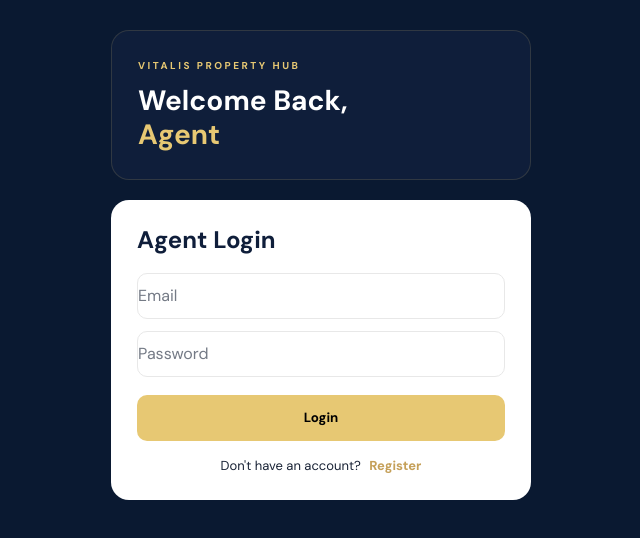
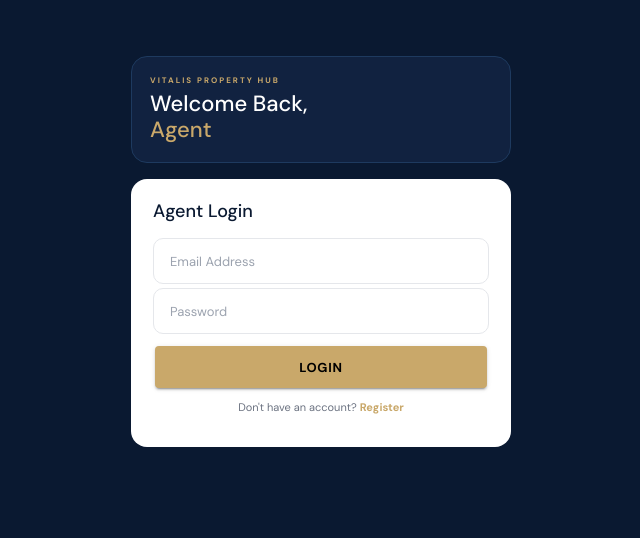
Before and after one commit to vitalisjustus82-dot/vitalis_property_hub, a React (Vite) app: page /agent/login in a window 1280 px wide. Shown: the top 538 px of the page, without its empty margins (319-959 px from the left). Built offline with nearby package versions, Linux system fonts and the light colour scheme; no server answers.

Commit message:
fix login autofill small placeholder and wrong email password errors

```diff
--- a/src/pages/AgentLogin.tsx
+++ b/src/pages/AgentLogin.tsx
@@ -1,85 +1,112 @@
-import { IonPage, IonContent, IonInput } from '@ionic/react';
-import { Link, useHistory } from 'react-router-dom';
-import { useState } from 'react';
+import React, { useState, useEffect } from 'react';
+import { IonPage, IonContent, IonInput, IonButton } from '@ionic/react';
+import { createClient } from '@supabase/supabase-js';
 
-const AgentLogin = () => {
-  const history = useHistory();
-  const [loading, setLoading] = useState(false);
+const supabase = createClient(
+  'https://yqegkmiqxlcgbkihxzdn.supabase.co',
+  'eyJhbGciOiJIUzI1NiIsInR5cCI6IkpXVCJ9.eyJpc3MiOiJzdXBhYmFzZSIsInJlZiI6InlxZWdrbWlxeGxjZ2JraWh4emRuIiwicm9sZSI6ImFub24iLCJpYXQiOjE3NTgzNDE4MTgsImV4cCI6MjA3MzkxNzgxOH0.Qs1K3VX3KXaQwQy2b3cQ1x2y3z1x' // REPLACE with your real anon key from supabase.ts
+);
+
+const AgentLogin: React.FC = () => {
   const [email, setEmail] = useState('');
   const [password, setPassword] = useState('');
+  const [emailError, setEmailError] = useState('');
+  const [passError, setPassError] = useState('');
+  const [loading, setLoading] = useState(false);
+
+  useEffect(() => {
+    // kill chrome autofill
+    setTimeout(() => { setEmail(''); setPassword(''); }, 100);
+  }, []);
 
   const handleLogin = async () => {
-    if (!email || !password) {
-      alert('Please enter email and password');
-      return;
+    setEmailError(''); setPassError('');
+    if (!email) { setEmailError('Enter your email'); return; }
+    if (!password) { setPassError('Enter your password'); return; }
+
+    setLoading(true);
+    // 1. Check if email exists in agents table
+    const { data: agent } = await supabase.from('agents').select('email').eq('email', email).single();
+
+    if (!agent) {
+      setEmailError('Wrong email - account not found');
+      setLoading(false); return;
     }
 
-    setLoading(true);
-    try {
-      const saved = localStorage.getItem('agent');
+    // 2. Try supabase auth login
+    const { error } = await supabase.auth.signInWithPassword({ email, password });
+    if (error) {
+      setPassError('Wrong password');
+      setLoading(false); return;
+    }
 
-      if (!saved) {
-        alert('No account found. Please register first!');
-        history.push('/agent/register');
-        return;
-      }
+    alert('Login successful!');
+    setLoading(false);
+    // window.location.href = '/agent/dashboard';
+  };
 
-      const agent = JSON.parse(saved);
-
-      // CHECK EMAIL
-      if (agent.email.toLowerCase().trim() !== email.toLowerCase().trim()) {
-        alert('Wrong email! Account not found.');
-        return;
-      }
-
-      // CHECK PASSWORD
-      if (agent.password !== password) {
-        alert('Wrong password! Please try again.');
-        return;
-      }
-
-      // CORRECT - LOGIN SUCCESS
-      localStorage.setItem('isAgentLoggedIn', 'true');
-      localStorage.setItem('currentAgent', JSON.stringify(agent));
-      alert(`Welcome back ${agent.fullName}!`);
-      history.push('/agent/dashboard');
-
-    } catch (error: any) {
-      alert('Login failed: ' + error.message);
-    } finally {
-      setLoading(false);
-    }
-  };
+  const inputStyle = (hasError: boolean) => ({
+    border: hasError ? '1.5px solid #ef4444' : '1px solid #e5e7eb',
+    borderRadius: '10px',
+    '--padding-start': '16px',
+    '--padding-end': '12px',
+    '--padding-top': '13px',
+    '--padding-bottom': '13px',
+    '--placeholder-color': '#9ca3af',
+    '--placeholder-opacity': '1',
+    fontSize: '13px',
+    background: hasError ? '#fef2f2' : 'white',
+    marginBottom: '4px'
+  } as any);
 
   return (
     <IonPage>
-      <IonContent fullscreen style={{ '--background': '#0A1931' } as any}>
-        <div style={{ minHeight: '100vh', background: '#0A1931', display: 'flex', justifyContent: 'center', padding: '30px 16px 80px 16px' }}>
-          <div style={{ width: '100%', maxWidth: '420px', display: 'flex', flexDirection: 'column', gap: '20px' }}>
+      <IonContent style={{ '--background': '#0a1931' } as any} className="ion-padding">
+        <div style={{ maxWidth: '380px', margin: '40px auto' }}>
+          <div style={{ background: '#112240', border: '1px solid #1e3a5f', padding: '18px', borderRadius: '16px', marginBottom: '16px' }}>
+            <p style={{ color: '#c9a86a', fontSize: '8px', letterSpacing: '2px', margin: 0, fontWeight: 700 }}>VITALIS PROPERTY HUB</p>
+            <h2 style={{ color: 'white', margin: '6px 0 0 0', fontSize: '22px' }}>Welcome Back,<br/><span style={{ color: '#c9a86a' }}>Agent</span></h2>
+          </div>
 
-            <div style={{ background: '#0F1E3A', borderRadius: '18px', padding: '28px 26px', border: '1px solid rgba(231,200,115,0.15)' }}>
-              <div style={{ color: '#E7C873', letterSpacing: '2.5px', fontSize: '10px', fontWeight: '700' }}>VITALIS PROPERTY HUB</div>
-              <h1 style={{ fontSize: '28px', margin: '12px 0 0 0', fontWeight: '800', color: 'white' }}>Welcome Back,<br/><span style={{ color: '#E7C873' }}>Agent</span></h1>
-            </div>
+          <div style={{ background: 'white', padding: '22px', borderRadius: '16px' }}>
+            <h3 style={{ margin: '0 0 16px 0', color: '#0a1931', fontSize: '18px' }}>Agent Login</h3>
 
-            <div style={{ background: 'white', borderRadius: '18px', padding: '26px' }}>
-              <h2 style={{ color: '#0F1E3A', fontWeight: '800', margin: '0 0 18px 0' }}>Agent Login</h2>
+            <form autoComplete="off">
+              <input type="text" style={{ display: 'none' }} />
+              <input type="password" style={{ display: 'none' }} />
 
-              <IonInput placeholder="Email" value={email} onIonChange={e => setEmail(e.detail.value!)} style={{ border: '1.5px solid #E8E8E8', borderRadius: '10px', padding: '4px 12px', marginBottom: '12px' }} />
-              <IonInput placeholder="Password" type="password" value={password} onIonChange={e => setPassword(e.detail.value!)} style={{ border: '1.5px solid #E8E8E8', borderRadius: '10px', padding: '4px 12px', marginBottom: '18px' }} />
+              <IonInput
+                placeholder="Email Address"
+                type="text"
+                autocomplete="off"
+                name="vph_no_fill_email_123"
+                value={email}
+                onIonInput={e=>{ setEmail((e.target as any).value); setEmailError(''); }}
+                style={inputStyle(!!emailError)}
+              />
+              {emailError && <p style={{ color: '#ef4444', fontSize: '11px', margin: '0 0 10px 4px', fontWeight: 600 }}>{emailError}</p>}
 
-              <button onClick={handleLogin} disabled={loading} style={{ width: '100%', height: '46px', background: '#E7C873', color: '#000', border: 'none', borderRadius: '10px', fontWeight: '800' }}>
-                {loading ? 'Checking...' : 'Login'}
-              </button>
+              <IonInput
+                placeholder="Password"
+                type="password"
+                autocomplete="new-password"
+                name="vph_no_fill_pass_123"
+                value={password}
+                onIonInput={e=>{ setPassword((e.target as any).value); setPassError(''); }}
+                style={inputStyle(!!passError)}
+              />
+              {passError && <p style={{ color: '#ef4444', fontSize: '11px', margin: '0 0 10px 4px', fontWeight: 600 }}>{passError}</p>}
+            </form>
 
-              <div style={{ textAlign: 'center', marginTop: '16px', fontSize: '13px' }}>
-                Don't have an account? <Link to="/agent/register" style={{ color: '#C5A059', fontWeight: '800', textDecoration: 'none', marginLeft: '5px' }}>Register</Link>
-              </div>
-            </div>
+            <IonButton onClick={handleLogin} expand="block" disabled={loading} style={{ '--background': '#c9a86a', '--color': '#000', marginTop: '12px', height: '42px', fontWeight: 700, fontSize: '13px' } as any}>
+              {loading ? 'Checking...' : 'Login'}
+            </IonButton>
+            <p style={{ textAlign: 'center', fontSize: '11px', marginTop: '12px', color: '#6b7280' }}>Don't have an account? <span style={{ color: '#c9a86a', fontWeight: 700 }}>Register</span></p>
           </div>
         </div>
       </IonContent>
     </IonPage>
   );
 };
+
 export default AgentLogin;
```
